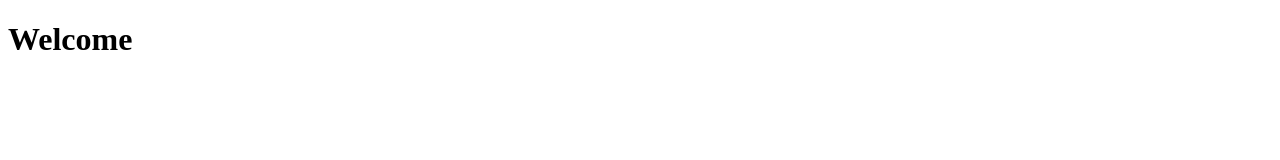
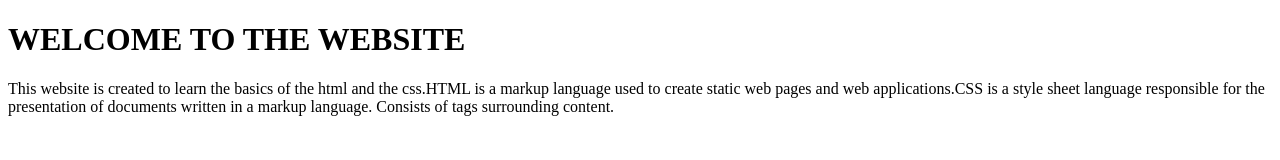
Before and after one commit to aasara063/HTML, a plain HTML site: page Day2/web01.html in a window 1280 px wide. Drawn offline with Linux system fonts and the light colour scheme.

Commit message:
Update web01.html with content and structure for the website

```diff
--- a/Day2/web01.html
+++ b/Day2/web01.html
@@ -3,7 +3,9 @@
     <head>
         <title>let"s begin</title>
     </head>
-     <body>
-        <h1>Welcome</h1>
+     <body></body>
+        <h1>WELCOME TO THE WEBSITE</h1>
+        <p>This website is created to learn the basics of the html and the css.HTML is a markup language used to create static web pages and web applications.CSS is a style sheet language responsible for the presentation of documents written in a markup language. Consists of tags surrounding content. </p>
+
      </body>
 </html>
```
